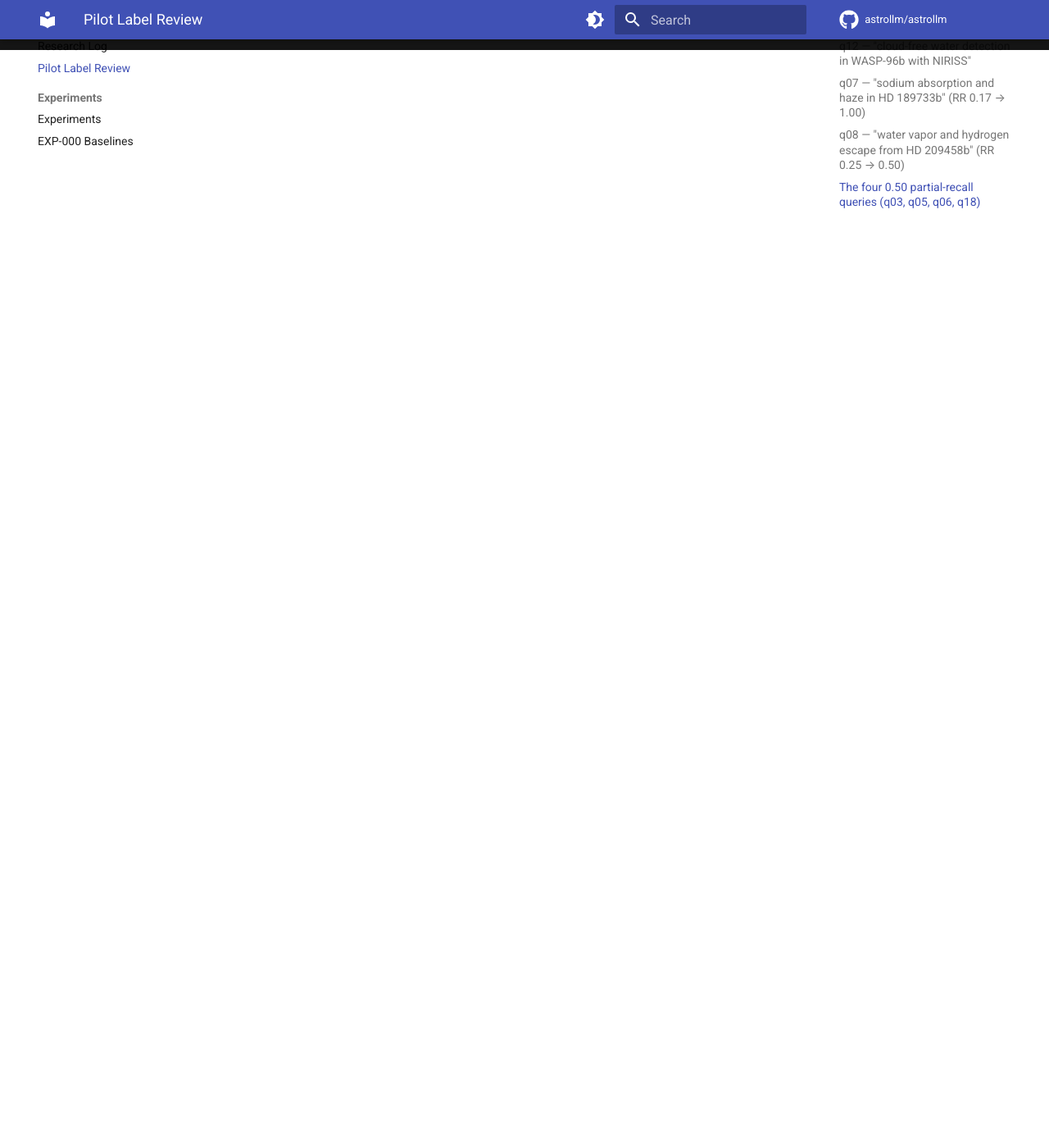
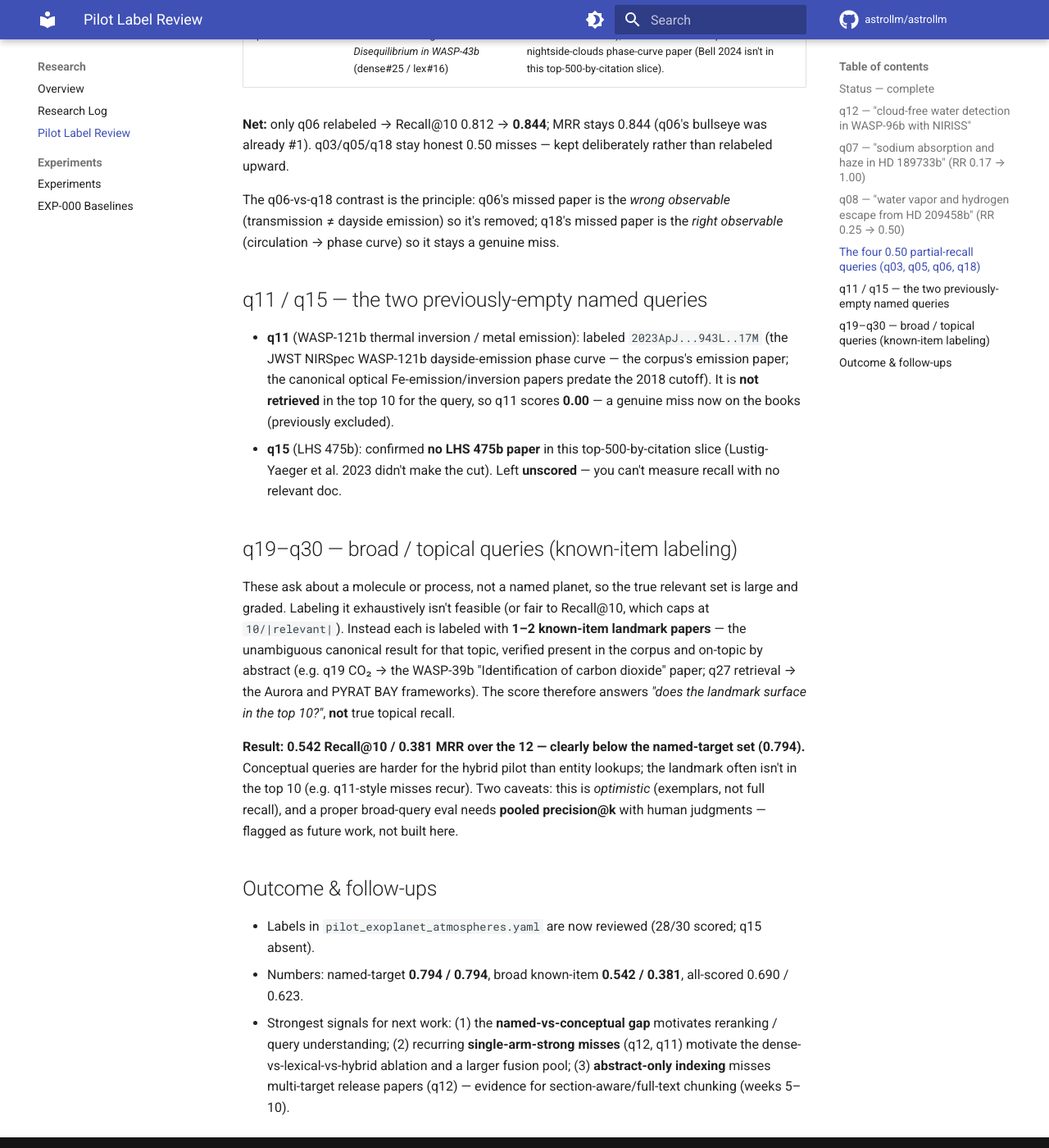
Before and after one commit to astrollm/astrollm, an MkDocs documentation site: the page built from docs/research/pilot-label-review.md, in a window 1280 px wide and 1400 px high, scrolled down 3751 px. Shown: the whole window at 82% size. Built offline with MkDocs 1.6.1 and Material for MkDocs 9.7.7, drawn with Linux system fonts in a browser that asks for light colours; comment, search, counter and statistics services are not loaded; some of the changed text lies outside the part shown.

Commit message:
review(pilot): finish label review — q11/q15 + broad q19-q30 (known-item)
Completes the review (28/30 queries scored; q15 has no in-corpus target).

- q11 (WASP-121b): labeled 2023ApJ...943L..17M (JWST dayside-emission phase curve — the
  corpus's emission paper; canonical Fe-emission/inversion papers predate the 2018 cutoff).
  Not retrieved in top-10 → scored 0.00, an honest miss now on the books.
- q15 (LHS 475b): confirmed absent from this top-500-by-citation slice; left unscored.
- q19-q30 (broad/topical): labeled with 1-2 KNOWN-ITEM landmark papers each (verified in
  corpus + on-topic by abstract), not exhaustive relevant sets. Score answers "does the
  landmark surface", not true topical recall; pooled precision@k flagged as future work.

Final numbers (reported split — the two query kinds mean different things):
  named-target (q01-18, n=17):  Recall@10 0.794  MRR 0.794
  broad known-item (q19-30):    Recall@10 0.542  MRR 0.381
  all scored (n=29):            Recall@10 0.690  MRR 0.623

The named set settles from a mid-review 0.844 to 0.794 once q11 is included as a scored miss.
Headline finding: the hybrid pilot is markedly weaker on conceptual queries than on named
entities — motivates reranking, a larger fusion pool, and section-aware chunking. Header of the
query YAML rewritten to document the named vs known-item distinction. See pilot-label-review.md.

Co-Authored-By: Claude Opus 4.8 (1M context) <noreply@anthropic.com>

```diff
--- a/docs/research/pilot-label-review.md
+++ b/docs/research/pilot-label-review.md
@@ -10,19 +10,29 @@ ranker), read the abstracts, and decide keep / remove / add against the query's
 genuine retrieval misses (relevant paper exists but isn't retrieved) separately from labeling
 errors — only the latter change the labels.
 
-Headline (started 0.812 / 0.776): **Recall@10 = 0.844, MRR = 0.844** after review so far.
-MRR rose via q07/q08 (first pass had labeled only secondary papers, missing the on-target ones);
-Recall rose via q06 (an off-facet label removed). Discipline check: relevance is judged from
-abstracts, not rank — q08's hybrid #1 (`2020ApJ...890...79J`, general water-escape, not HD 209458b)
-was **rejected** despite its rank, and the four 0.50 queries below were mostly left as honest
-misses rather than relabeled upward.
+**Review complete (28 of 30 queries scored; q15 has no in-corpus target).** Final numbers,
+reported split because the two query kinds mean different things:
 
-## Status
+| set | n | Recall@10 | MRR |
+|---|---|---|---|
+| named-target (q01–18) | 17 | **0.794** | **0.794** |
+| broad known-item (q19–30) | 12 | **0.542** | **0.381** |
+| all scored | 29 | 0.690 | 0.623 |
 
-- [x] **q12** — WASP-96b
-- [x] **q07** — HD 189733b (RR 0.17 → 1.00)
-- [x] **q08** — HD 209458b (RR 0.25 → 0.50)
-- [x] **q03, q05, q06, q18** — the four 0.50 partial-recall queries (only q06 relabeled)
+The 16-query named set peaked at 0.844/0.844 mid-review; it settles to **0.794** once **q11** is
+included as a scored *miss* (see below). Discipline held throughout: relevance judged from
+abstracts not rank (q08's hybrid #1 was rejected), and genuine misses were kept rather than
+relabeled upward. **Headline finding:** the hybrid pilot is markedly weaker on conceptual/topical
+queries (0.542) than on named entities (0.794) — and the broad number is *optimistic* (known-item
+exemplars, not exhaustive recall).
+
+## Status — complete
+
+- [x] **q12** — WASP-96b (off-target label removed)
+- [x] **q07 / q08** — HD 189733b / HD 209458b (added missed on-target papers)
+- [x] **q03, q05, q06, q18** — the four 0.50 queries (only q06 relabeled)
+- [x] **q11 / q15** — WASP-121b (labeled, scored miss) / LHS 475b (absent, unscored)
+- [x] **q19–q30** — broad queries labeled as known-item exemplars
 - [ ] q11 (WASP-121b), q15 (LHS 475b) — currently empty; confirm no in-corpus target
 - [ ] q19–q30 — broad molecule/process queries; build relevant sets
 
@@ -104,3 +114,36 @@ already #1). q03/q05/q18 stay honest 0.50 misses — kept deliberately rather th
 The q06-vs-q18 contrast is the principle: q06's missed paper is the *wrong observable*
 (transmission ≠ dayside emission) so it's removed; q18's missed paper is the *right observable*
 (circulation → phase curve) so it stays a genuine miss.
+
+## q11 / q15 — the two previously-empty named queries
+
+- **q11** (WASP-121b thermal inversion / metal emission): labeled `2023ApJ...943L..17M` (the JWST
+  NIRSpec WASP-121b dayside-emission phase curve — the corpus's emission paper; the canonical
+  optical Fe-emission/inversion papers predate the 2018 cutoff). It is **not retrieved** in the top
+  10 for the query, so q11 scores **0.00** — a genuine miss now on the books (previously excluded).
+- **q15** (LHS 475b): confirmed **no LHS 475b paper** in this top-500-by-citation slice (Lustig-Yaeger
+  et al. 2023 didn't make the cut). Left **unscored** — you can't measure recall with no relevant doc.
+
+## q19–q30 — broad / topical queries (known-item labeling)
+
+These ask about a molecule or process, not a named planet, so the true relevant set is large and
+graded. Labeling it exhaustively isn't feasible (or fair to Recall@10, which caps at `10/|relevant|`).
+Instead each is labeled with **1–2 known-item landmark papers** — the unambiguous canonical result
+for that topic, verified present in the corpus and on-topic by abstract (e.g. q19 CO₂ → the WASP-39b
+"Identification of carbon dioxide" paper; q27 retrieval → the Aurora and PYRAT BAY frameworks). The
+score therefore answers *"does the landmark surface in the top 10?"*, **not** true topical recall.
+
+**Result: 0.542 Recall@10 / 0.381 MRR over the 12 — clearly below the named-target set (0.794).**
+Conceptual queries are harder for the hybrid pilot than entity lookups; the landmark often isn't in
+the top 10 (e.g. q11-style misses recur). Two caveats: this is *optimistic* (exemplars, not full
+recall), and a proper broad-query eval needs **pooled precision@k** with human judgments — flagged
+as future work, not built here.
+
+## Outcome & follow-ups
+
+- Labels in `pilot_exoplanet_atmospheres.yaml` are now reviewed (28/30 scored; q15 absent).
+- Numbers: named-target **0.794 / 0.794**, broad known-item **0.542 / 0.381**, all-scored 0.690 / 0.623.
+- Strongest signals for next work: (1) the **named-vs-conceptual gap** motivates reranking / query
+  understanding; (2) recurring **single-arm-strong misses** (q12, q11) motivate the dense-vs-lexical-vs-hybrid
+  ablation and a larger fusion pool; (3) **abstract-only indexing** misses multi-target release papers
+  (q12) — evidence for section-aware/full-text chunking (weeks 5–10).
```
Also changed, not shown: 1 other file.
